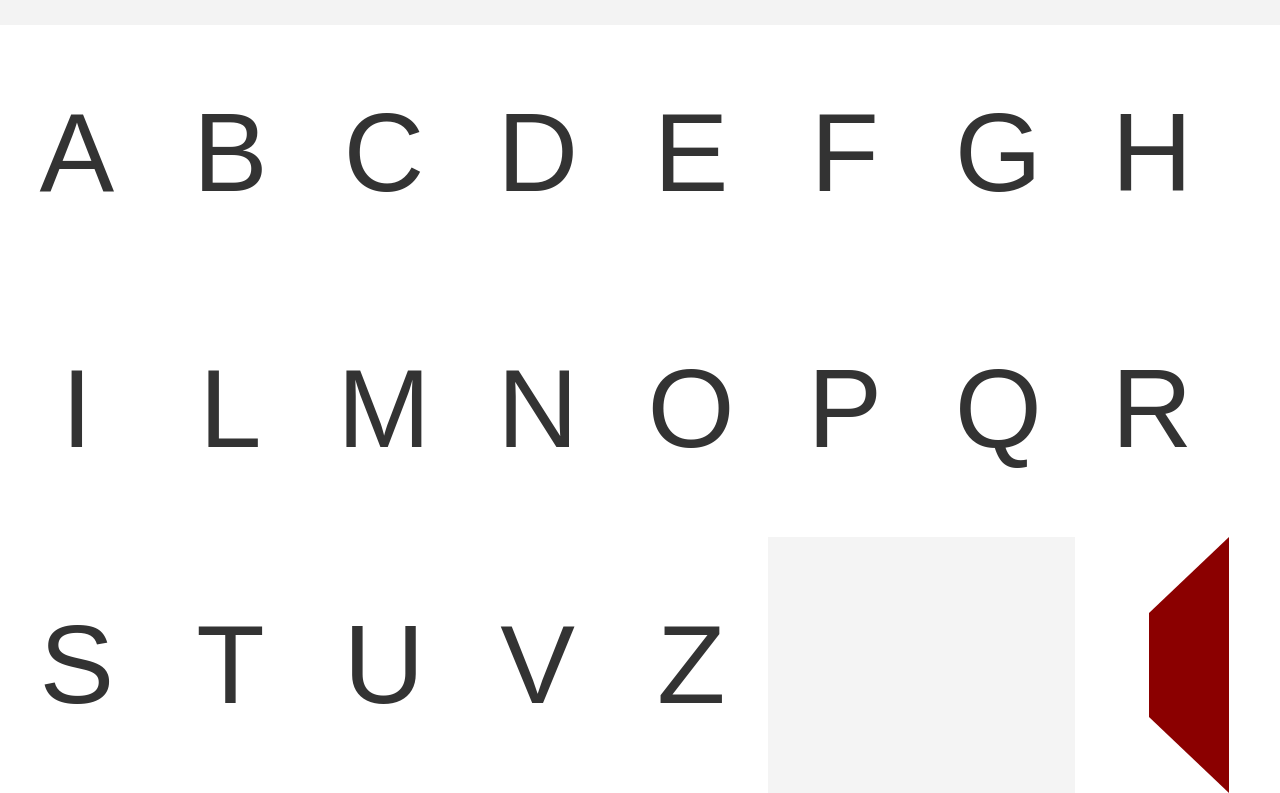
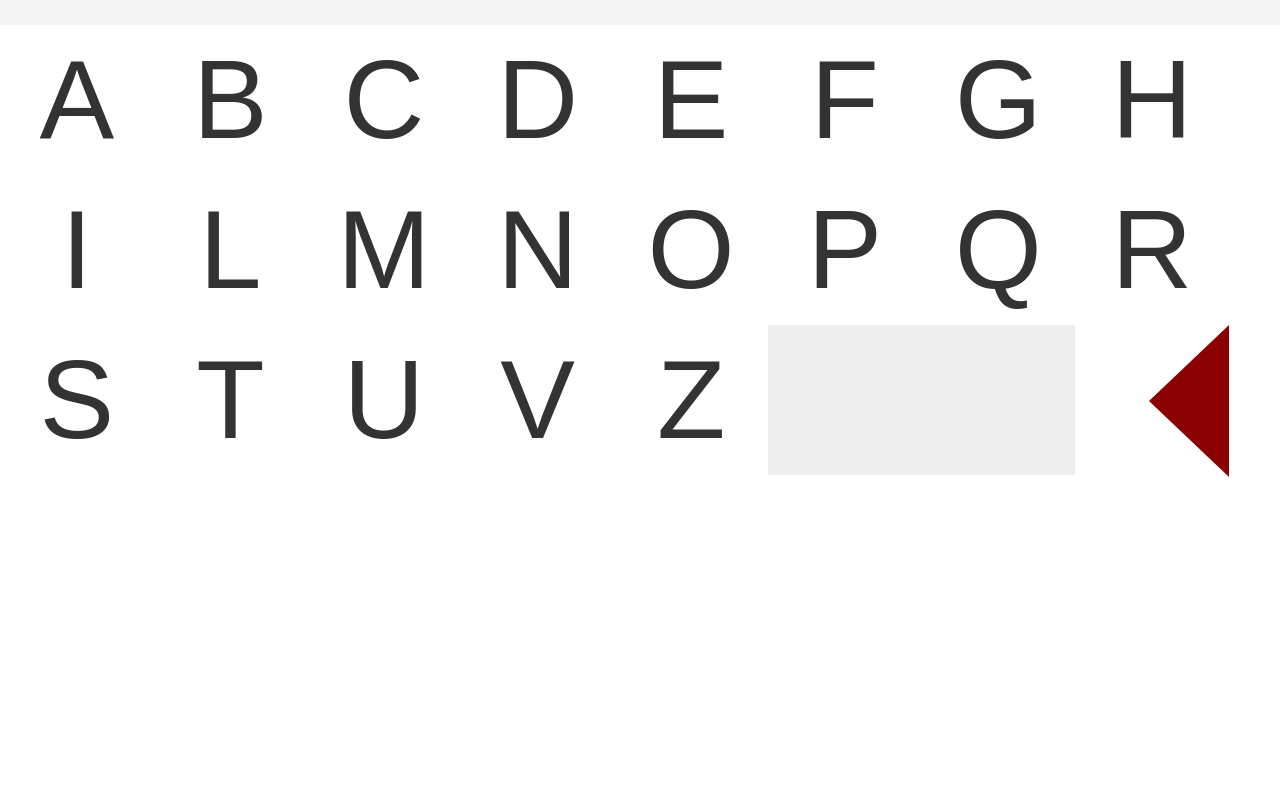
Before and after one commit to oldirony/friendly-keyboard, a website built with webpack: page index.html in a window 1280 px wide. Shown: the part 145-938 px from the top of the page. After the commit the page ends 800 px from the top, so only its background shows below. Built offline with Linux system fonts and the light colour scheme.

Commit message:
Improvements
- style fixes
- enable caching and webapp behaviour

```diff
--- a/assets/js/main.js
+++ b/assets/js/main.js
@@ -12,3 +12,8 @@ const keyBoardElement = $('.keyboard');
 if(keyBoardElement.length){
     new Keyboard(keyBoardElement);
 }
+
+
+if(navigator.userAgent.match(/Android/i)){
+    window.scrollTo(0,1);
+}
--- a/assets/sass/modules/display.scss
+++ b/assets/sass/modules/display.scss
@@ -5,4 +5,5 @@
     padding: .3rem 1rem;
     line-height: 10rem;
     white-space: nowrap;
+    color: firebrick;
 }
--- a/assets/sass/modules/keyboard.scss
+++ b/assets/sass/modules/keyboard.scss
@@ -2,6 +2,7 @@
     color: #333;
 
     $key-width: 12vw;
+    $key-height: 150px;
 
     &__key-list {
         display: flex;
@@ -11,8 +12,8 @@
     &__key {
         display: block;
         width: $key-width;
-        height: 20vw;
-        line-height: 20vw;
+        height: $key-height;
+        line-height: $key-height;
         text-transform: uppercase;
 
         text-align: center;
@@ -23,7 +24,7 @@
         }
 
         &--space {
-            background: #f4f4f4;
+            background: #eee;
             width: $key-width * 2;
         }
 
@@ -36,4 +37,11 @@
             box-sizing: border-box;
         }
     }
+
+    * {
+        -webkit-user-select: none;  /* Chrome all / Safari all */
+        -moz-user-select: none;     /* Firefox all */
+        -ms-user-select: none;      /* IE 10+ */
+        user-select: none;          /* Likely future */
+    }
 }
--- a/index.html
+++ b/index.html
@@ -1,11 +1,13 @@
 <!doctype html>
-<html class="no-js" lang="">
+<html class="no-js" lang="" manifest="keyboard.appcache">
     <head>
         <meta charset="utf-8">
         <meta http-equiv="x-ua-compatible" content="ie=edge">
-        <title></title>
+        <title>Keyboard</title>
+        <meta name="mobile-web-app-capable" content="yes">
         <meta name="description" content="">
-        <meta name="viewport" content="width=device-width, initial-scale=1">
+        <meta name="viewport" content="width=device-width, initial-scale=1, maximum-scale=1.0, user-scalable=no">
+        <link rel="manifest" href="manifest.json">
 
         <link rel="apple-touch-icon" href="apple-touch-icon.png">
         <!-- Place favicon.ico in the root directory -->
```
Also changed, not shown: dist/main.css, dist/main.js, manifest.json (added), 2 other files.
